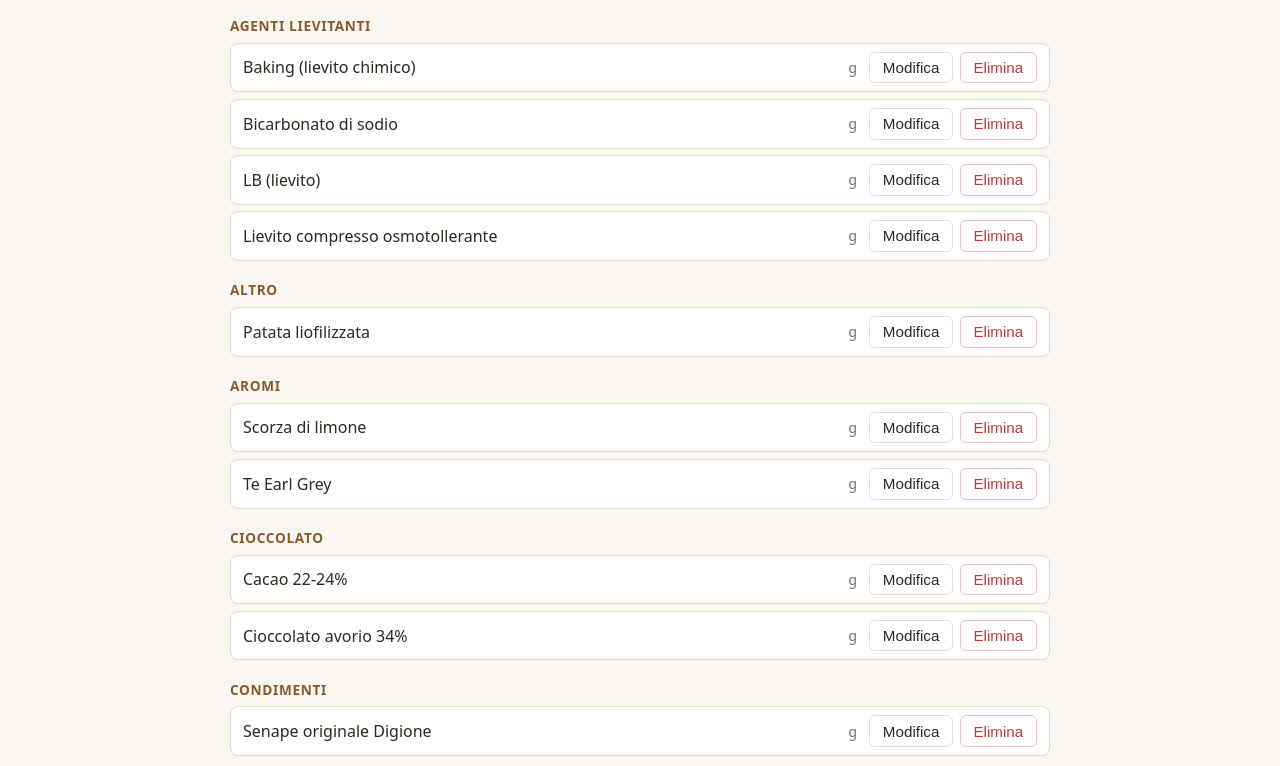
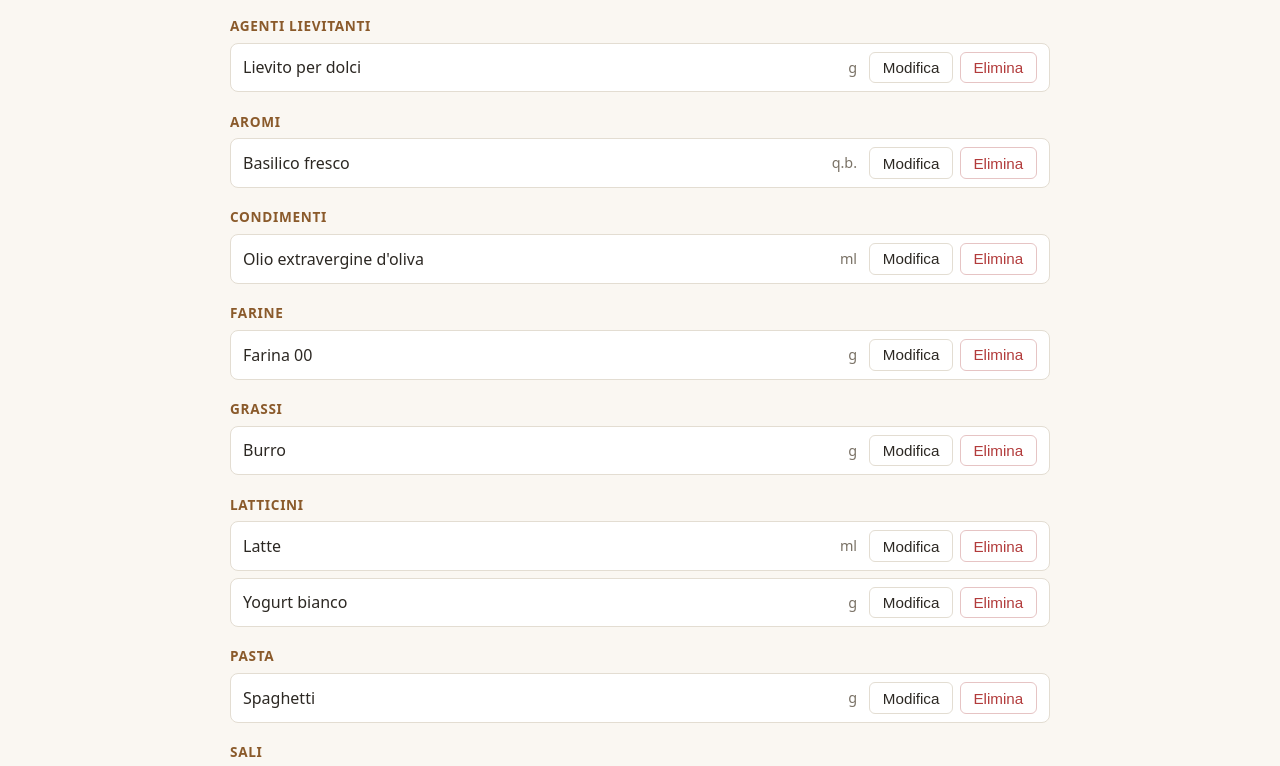
Before and after one commit to agostinopiazzi/lapasticceranelbosco, a plain HTML site: page frontend/index.html in a window 1280 px wide. Shown: the part 174-940 px from the top of the page. Drawn offline with Linux system fonts and the light colour scheme.

Commit message:
inserito dati iniizali di esempio

```diff
--- a/frontend/data/seed.json
+++ b/frontend/data/seed.json
@@ -1,426 +1,86 @@
 {
   "versione": 2,
   "ingredienti": [
-    {
-      "id": "ing_001",
-      "nome": "Farina 180W",
-      "unita_misura": "g",
-      "categoria": "farine"
-    },
-    {
-      "id": "ing_002",
-      "nome": "Farina Croissant",
-      "unita_misura": "g",
-      "categoria": "farine"
-    },
-    {
-      "id": "ing_003",
-      "nome": "Farina 00",
-      "unita_misura": "g",
-      "categoria": "farine"
-    },
-    {
-      "id": "ing_004",
-      "nome": "Burro di Latteria Corman 82% mg - blocchi",
-      "unita_misura": "g",
-      "categoria": "grassi"
-    },
-    {
-      "id": "ing_005",
-      "nome": "Burro Tradizionale Corman 82% mg - blocchi",
-      "unita_misura": "g",
-      "categoria": "grassi"
-    },
-    {
-      "id": "ing_006",
-      "nome": "Burro Latteria Corman 82% mg - placche",
-      "unita_misura": "g",
-      "categoria": "grassi"
-    },
-    {
-      "id": "ing_007",
-      "nome": "Zucchero semolato",
-      "unita_misura": "g",
-      "categoria": "zuccheri"
-    },
-    {
-      "id": "ing_008",
-      "nome": "Zucchero di canna",
-      "unita_misura": "g",
-      "categoria": "zuccheri"
-    },
-    {
-      "id": "ing_009",
-      "nome": "Zucchero",
-      "unita_misura": "g",
-      "categoria": "zuccheri"
-    },
-    {
-      "id": "ing_010",
-      "nome": "Te Earl Grey",
-      "unita_misura": "g",
-      "categoria": "aromi"
-    },
-    {
-      "id": "ing_011",
-      "nome": "Scorza di limone",
-      "unita_misura": "g",
-      "categoria": "aromi"
-    },
-    {
-      "id": "ing_012",
-      "nome": "Sale rosso delle Hawaii",
-      "unita_misura": "g",
-      "categoria": "sali"
-    },
-    {
-      "id": "ing_013",
-      "nome": "Sale",
-      "unita_misura": "g",
-      "categoria": "sali"
-    },
-    {
-      "id": "ing_014",
-      "nome": "Baking (lievito chimico)",
-      "unita_misura": "g",
-      "categoria": "agenti lievitanti"
-    },
-    {
-      "id": "ing_015",
-      "nome": "Bicarbonato di sodio",
-      "unita_misura": "g",
-      "categoria": "agenti lievitanti"
-    },
-    {
-      "id": "ing_016",
-      "nome": "Cioccolato avorio 34%",
-      "unita_misura": "g",
-      "categoria": "cioccolato"
-    },
-    {
-      "id": "ing_017",
-      "nome": "Latte",
-      "unita_misura": "g",
-      "categoria": "latticini"
-    },
-    {
-      "id": "ing_018",
-      "nome": "Acqua",
-      "unita_misura": "g",
-      "categoria": "liquidi"
-    },
-    {
-      "id": "ing_019",
-      "nome": "Lievito compresso osmotollerante",
-      "unita_misura": "g",
-      "categoria": "agenti lievitanti"
-    },
-    {
-      "id": "ing_020",
-      "nome": "Miele",
-      "unita_misura": "g",
-      "categoria": "zuccheri"
-    },
-    {
-      "id": "ing_021",
-      "nome": "LB (lievito)",
-      "unita_misura": "g",
-      "categoria": "agenti lievitanti"
-    },
-    {
-      "id": "ing_022",
-      "nome": "Sciroppo da lucidatura",
-      "unita_misura": "q.b.",
-      "categoria": "finiture"
-    },
-    {
-      "id": "ing_023",
-      "nome": "Pasta croissant",
-      "unita_misura": "g",
-      "categoria": "preparazioni base"
-    },
-    {
-      "id": "ing_024",
-      "nome": "Cacao 22-24%",
-      "unita_misura": "g",
-      "categoria": "cioccolato"
-    },
-    {
-      "id": "ing_025",
-      "nome": "Pepe",
-      "unita_misura": "g",
-      "categoria": "spezie"
-    },
-    {
-      "id": "ing_026",
-      "nome": "Patata liofilizzata",
-      "unita_misura": "g",
-      "categoria": "altro"
-    },
-    {
-      "id": "ing_027",
-      "nome": "Tuorlo",
-      "unita_misura": "g",
-      "categoria": "uova"
-    },
-    {
-      "id": "ing_028",
-      "nome": "Senape originale Digione",
-      "unita_misura": "g",
-      "categoria": "condimenti"
-    },
-    {
-      "id": "ing_029",
-      "nome": "French Cream cheese Elle&Vire",
-      "unita_misura": "g",
-      "categoria": "latticini"
-    }
+    { "id": "ing_001", "nome": "Farina 00", "unita_misura": "g", "categoria": "farine" },
+    { "id": "ing_002", "nome": "Zucchero", "unita_misura": "g", "categoria": "zuccheri" },
+    { "id": "ing_003", "nome": "Uova", "unita_misura": "pz", "categoria": "uova" },
+    { "id": "ing_004", "nome": "Latte", "unita_misura": "ml", "categoria": "latticini" },
+    { "id": "ing_005", "nome": "Burro", "unita_misura": "g", "categoria": "grassi" },
+    { "id": "ing_006", "nome": "Lievito per dolci", "unita_misura": "g", "categoria": "agenti lievitanti" },
+    { "id": "ing_007", "nome": "Sale", "unita_misura": "q.b.", "categoria": "sali" },
+    { "id": "ing_008", "nome": "Pomodori pelati", "unita_misura": "g", "categoria": "verdura" },
+    { "id": "ing_009", "nome": "Olio extravergine d'oliva", "unita_misura": "ml", "categoria": "condimenti" },
+    { "id": "ing_010", "nome": "Basilico fresco", "unita_misura": "q.b.", "categoria": "aromi" },
+    { "id": "ing_011", "nome": "Spaghetti", "unita_misura": "g", "categoria": "pasta" },
+    { "id": "ing_012", "nome": "Yogurt bianco", "unita_misura": "g", "categoria": "latticini" }
   ],
   "ricette": [
     {
       "id": "ric_001",
-      "nome": "Frollino Earl Grey",
-      "autore": "La Pasticcera nel Bosco",
-      "porzioni_base": 1,
+      "nome": "Pancake di esempio",
+      "autore": "Chef Esempio",
+      "porzioni_base": 4,
       "ingredienti": [
-        {
-          "ingrediente_id": "ing_010",
-          "quantita": 25,
-          "unita_misura": "g"
-        },
-        {
-          "ingrediente_id": "ing_011",
-          "quantita": 15,
-          "unita_misura": "g"
-        },
-        {
-          "ingrediente_id": "ing_012",
-          "quantita": 7,
-          "unita_misura": "g"
-        },
-        {
-          "ingrediente_id": "ing_007",
-          "quantita": 40,
-          "unita_misura": "g"
-        },
-        {
-          "ingrediente_id": "ing_004",
-          "quantita": 350,
-          "unita_misura": "g"
-        },
-        {
-          "ingrediente_id": "ing_008",
-          "quantita": 160,
-          "unita_misura": "g"
-        },
-        {
-          "ingrediente_id": "ing_014",
-          "quantita": 3,
-          "unita_misura": "g"
-        },
-        {
-          "ingrediente_id": "ing_015",
-          "quantita": 2,
-          "unita_misura": "g"
-        },
-        {
-          "ingrediente_id": "ing_001",
-          "quantita": 575,
-          "unita_misura": "g"
-        },
-        {
-          "ingrediente_id": "ing_016",
-          "quantita": 200,
-          "unita_misura": "g"
-        }
+        { "ingrediente_id": "ing_001", "quantita": 200, "unita_misura": "g" },
+        { "ingrediente_id": "ing_004", "quantita": 250, "unita_misura": "ml" },
+        { "ingrediente_id": "ing_003", "quantita": 2, "unita_misura": "pz" },
+        { "ingrediente_id": "ing_002", "quantita": 30, "unita_misura": "g" },
+        { "ingrediente_id": "ing_006", "quantita": 8, "unita_misura": "g" },
+        { "ingrediente_id": "ing_005", "quantita": 20, "unita_misura": "g" },
+        { "ingrediente_id": "ing_007", "quantita": null, "unita_misura": "q.b." }
       ],
       "istruzioni": [
-        "Procedimento non presente nella fonte: da completare."
+        "Questa è una ricetta di esempio: modificala o eliminala pure.",
+        "Mescola farina, zucchero, lievito e un pizzico di sale in una ciotola.",
+        "Aggiungi le uova e il latte e mescola fino a una pastella liscia.",
+        "Unisci il burro fuso e lascia riposare 10 minuti.",
+        "Cuoci piccole quantità di pastella in padella antiaderente, girando quando si formano le bollicine.",
+        "Suggerimento: prova a creare una nuova ricetta 'partendo da questa' e cambia le porzioni per vedere le quantità ricalcolarsi."
       ],
-      "tag": [
-        "frolla",
-        "biscotti"
-      ]
+      "tag": ["esempio", "dolce", "colazione"]
     },
     {
       "id": "ric_002",
-      "nome": "Impasto Croissant",
-      "autore": "La Pasticcera nel Bosco",
-      "porzioni_base": 1,
+      "nome": "Spaghetti al pomodoro di esempio",
+      "autore": "Nonna Pina",
+      "porzioni_base": 2,
       "ingredienti": [
-        {
-          "ingrediente_id": "ing_002",
-          "quantita": 1870,
-          "unita_misura": "g"
-        },
-        {
-          "ingrediente_id": "ing_021",
-          "quantita": 45,
-          "unita_misura": "g"
-        },
-        {
-          "ingrediente_id": "ing_017",
-          "quantita": 968,
-          "unita_misura": "g"
-        },
-        {
-          "ingrediente_id": "ing_018",
-          "quantita": 60,
-          "unita_misura": "g"
-        },
-        {
-          "ingrediente_id": "ing_019",
-          "quantita": 30,
-          "unita_misura": "g"
-        },
-        {
-          "ingrediente_id": "ing_009",
-          "quantita": 214,
-          "unita_misura": "g"
-        },
-        {
-          "ingrediente_id": "ing_020",
-          "quantita": 44,
-          "unita_misura": "g"
-        },
-        {
-          "ingrediente_id": "ing_005",
-          "quantita": 224,
-          "unita_misura": "g"
-        },
-        {
-          "ingrediente_id": "ing_013",
-          "quantita": 44,
-          "unita_misura": "g"
-        },
-        {
-          "ingrediente_id": "ing_006",
-          "quantita": 1000,
-          "unita_misura": "g"
-        },
-        {
-          "ingrediente_id": "ing_022",
-          "quantita": null,
-          "unita_misura": "q.b."
-        }
+        { "ingrediente_id": "ing_011", "quantita": 180, "unita_misura": "g" },
+        { "ingrediente_id": "ing_008", "quantita": 400, "unita_misura": "g" },
+        { "ingrediente_id": "ing_009", "quantita": 20, "unita_misura": "ml" },
+        { "ingrediente_id": "ing_007", "quantita": null, "unita_misura": "q.b." },
+        { "ingrediente_id": "ing_010", "quantita": null, "unita_misura": "q.b." }
       ],
       "istruzioni": [
-        "Impastare la farina con il latte e il lievito compresso fino a ottenere un impasto omogeneo.",
-        "Unire zucchero e miele e impastare di nuovo fino a maglia ben formata; unire infine burro e sale.",
-        "Far puntare a 24-26 gradi fino a 1,5 volte il volume iniziale.",
-        "Sgasare, tenere da parte 440 g di impasto e dare al resto una piega a 3 a vuoto, allargando a 40x60 cm.",
-        "Abbattere a -5 gradi e far maturare 12 ore tra -3 e 0 gradi.",
-        "Piegare l'impasto con il burro: una piega da 3 e una da 4.",
-        "Inumidire la superficie e adagiare il pezzo da 440 g steso in rettangolo delle stesse dimensioni.",
-        "Riposo a 0 gradi almeno 30 minuti (meglio un paio di ore).",
-        "Stendere a 3,5 mm, ritagliare triangoli isosceli altezza 28 cm e base 8 cm e arrotolare.",
-        "Lievitare su tappetini microforati 60x40 a 28 gradi per circa 3 ore.",
-        "Cuocere in forno ventilato a 175 gradi per circa 18 minuti."
+        "Scalda l'olio in una padella e aggiungi i pomodori pelati schiacciati.",
+        "Cuoci il sugo a fuoco medio per circa 15 minuti, salando a piacere.",
+        "Lessa gli spaghetti in acqua salata, scolali al dente e mantecali nel sugo.",
+        "Completa con basilico fresco prima di servire.",
+        "Nota: 'Sale' e 'Basilico' hanno quantità 'q.b.' (quanto basta), utile quando non serve un peso preciso."
       ],
-      "tag": [
-        "lievitati",
-        "viennoiserie",
-        "base"
-      ]
+      "tag": ["esempio", "salato", "primo", "veloce"]
     },
     {
       "id": "ric_003",
-      "nome": "Impasto al cacao",
-      "autore": "La Pasticcera nel Bosco",
-      "porzioni_base": 1,
+      "nome": "Torta allo yogurt di esempio",
+      "autore": "Chef Esempio",
+      "porzioni_base": 8,
       "ingredienti": [
-        {
-          "ingrediente_id": "ing_023",
-          "quantita": 176,
-          "unita_misura": "g"
-        },
-        {
-          "ingrediente_id": "ing_024",
-          "quantita": 22,
-          "unita_misura": "g"
-        },
-        {
-          "ingrediente_id": "ing_018",
-          "quantita": 22,
-          "unita_misura": "g"
-        },
-        {
-          "ingrediente_id": "ing_005",
-          "quantita": 9,
-          "unita_misura": "g"
-        }
+        { "ingrediente_id": "ing_012", "quantita": 125, "unita_misura": "g" },
+        { "ingrediente_id": "ing_001", "quantita": 200, "unita_misura": "g" },
+        { "ingrediente_id": "ing_002", "quantita": 150, "unita_misura": "g" },
+        { "ingrediente_id": "ing_003", "quantita": 3, "unita_misura": "pz" },
+        { "ingrediente_id": "ing_009", "quantita": 80, "unita_misura": "ml" },
+        { "ingrediente_id": "ing_006", "quantita": 16, "unita_misura": "g" }
       ],
       "istruzioni": [
-        "Prelevare 176 g di impasto croissant a fine impastamento.",
-        "Unire cacao, acqua e burro e lavorare fino a impasto perfettamente omogeneo."
+        "Monta le uova con lo zucchero fino a un composto chiaro e spumoso.",
+        "Aggiungi lo yogurt e l'olio, poi la farina setacciata con il lievito.",
+        "Versa in uno stampo imburrato e infarinato.",
+        "Cuoci in forno a 180°C per circa 35 minuti; verifica la cottura con uno stecchino.",
+        "Prova i filtri: queste ricette hanno autori e tag diversi, così puoi vedere come funzionano ricerca e filtri."
       ],
-      "tag": [
-        "base",
-        "viennoiserie"
-      ]
-    },
-    {
-      "id": "ric_004",
-      "nome": "Crema alla senape da cottura",
-      "autore": "La Pasticcera nel Bosco",
-      "porzioni_base": 1,
-      "ingredienti": [
-        {
-          "ingrediente_id": "ing_003",
-          "quantita": 24,
-          "unita_misura": "g"
-        },
-        {
-          "ingrediente_id": "ing_005",
-          "quantita": 24,
-          "unita_misura": "g"
-        },
-        {
-          "ingrediente_id": "ing_017",
-          "quantita": 240,
-          "unita_misura": "g"
-        },
-        {
-          "ingrediente_id": "ing_013",
-          "quantita": 1,
-          "unita_misura": "g"
-        },
-        {
-          "ingrediente_id": "ing_025",
-          "quantita": 1,
-          "unita_misura": "g"
-        },
-        {
-          "ingrediente_id": "ing_026",
-          "quantita": 20,
-          "unita_misura": "g"
-        },
-        {
-          "ingrediente_id": "ing_027",
-          "quantita": 24,
-          "unita_misura": "g"
-        },
-        {
-          "ingrediente_id": "ing_028",
-          "quantita": 130,
-          "unita_misura": "g"
-        },
-        {
-          "ingrediente_id": "ing_029",
-          "quantita": 300,
-          "unita_misura": "g"
-        }
-      ],
-      "istruzioni": [
-        "Fare un roux con burro e farina.",
-        "Aggiungere il latte e cuocere come una besciamella.",
-        "Unire tutti gli altri ingredienti a fine cottura ed emulsionare fino a crema liscia."
-      ],
-      "tag": [
-        "crema",
-        "salato",
-        "farcitura"
-      ]
+      "tag": ["esempio", "dolce", "forno"]
     }
   ]
 }
--- a/frontend/js/app.js
+++ b/frontend/js/app.js
@@ -9,6 +9,7 @@ import {
   importaDati,
   ripristinaDatiIniziali,
 } from './backup.js';
+import { mostraInfo } from './info.js';
 
 const contenuto = document.getElementById('contenuto');
 
@@ -30,6 +31,7 @@ function wireNav() {
     tab.onclick = () => mostraSezione(tab.dataset.sezione);
   });
 
+  document.getElementById('btn-info').onclick = () => mostraInfo();
   document.getElementById('btn-esporta').onclick = () => esportaDati();
   document.getElementById('btn-esporta-parziale').onclick = () => esportaParziale();
   document.getElementById('btn-ripristina').onclick = () =>
--- a/frontend/js/backup.js
+++ b/frontend/js/backup.js
@@ -283,7 +283,7 @@ export function ripristinaDatiIniziali(onDone) {
   overlay.className = 'form-overlay';
   overlay.innerHTML = `
     <div class="form-box">
-      <h3>Ripristina dati iniziali</h3>
+      <h3>Ripristina dati di esempio</h3>
       <p>Questa operazione <strong>cancella tutte le tue ricette e i tuoi ingredienti</strong>
       e ricarica il ricettario di esempio. <strong>Non è reversibile.</strong></p>
       <p>Per sicurezza puoi prima esportare un backup dei dati attuali.</p>
```
Also changed, not shown: frontend/css/style.css (+17 -0 lines), frontend/index.html (+2 -1 lines), frontend/js/info.js (added, +36 -0 lines), 3 other files.
